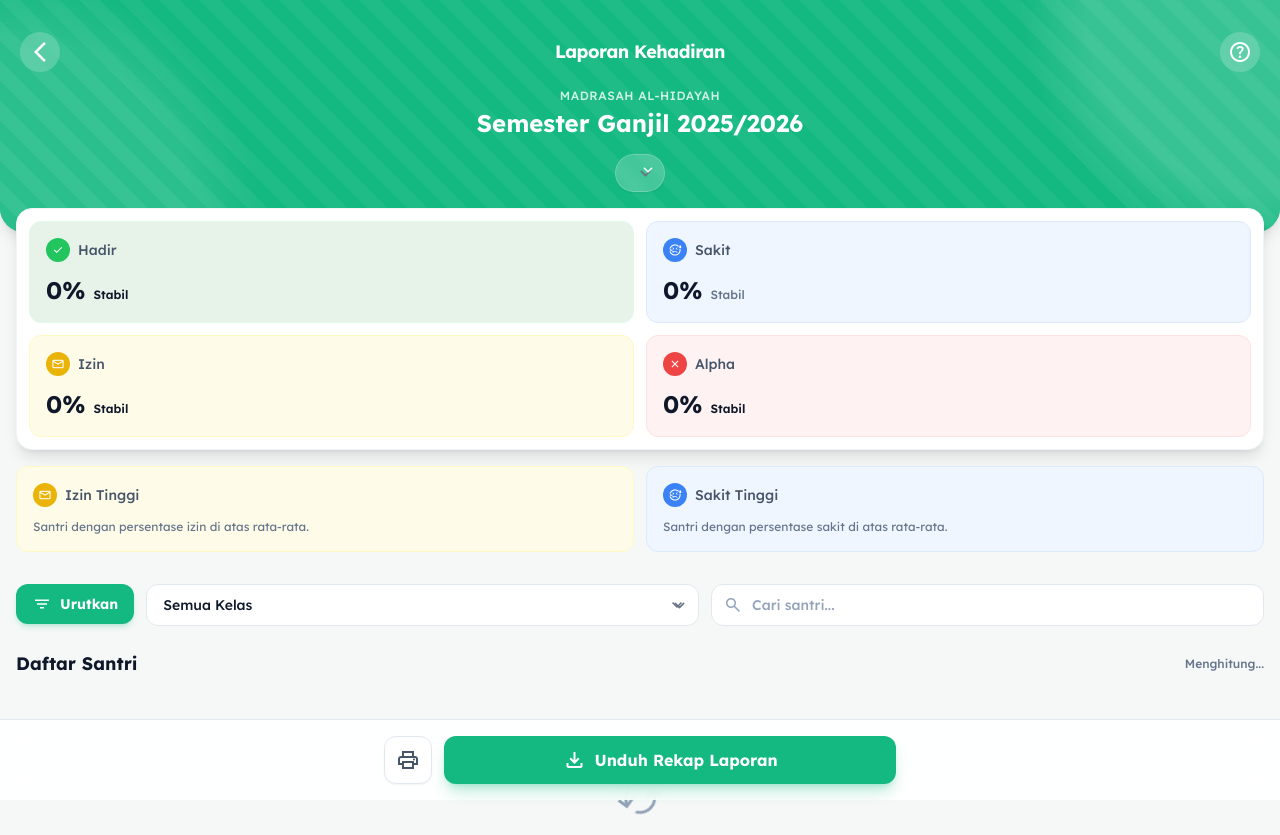
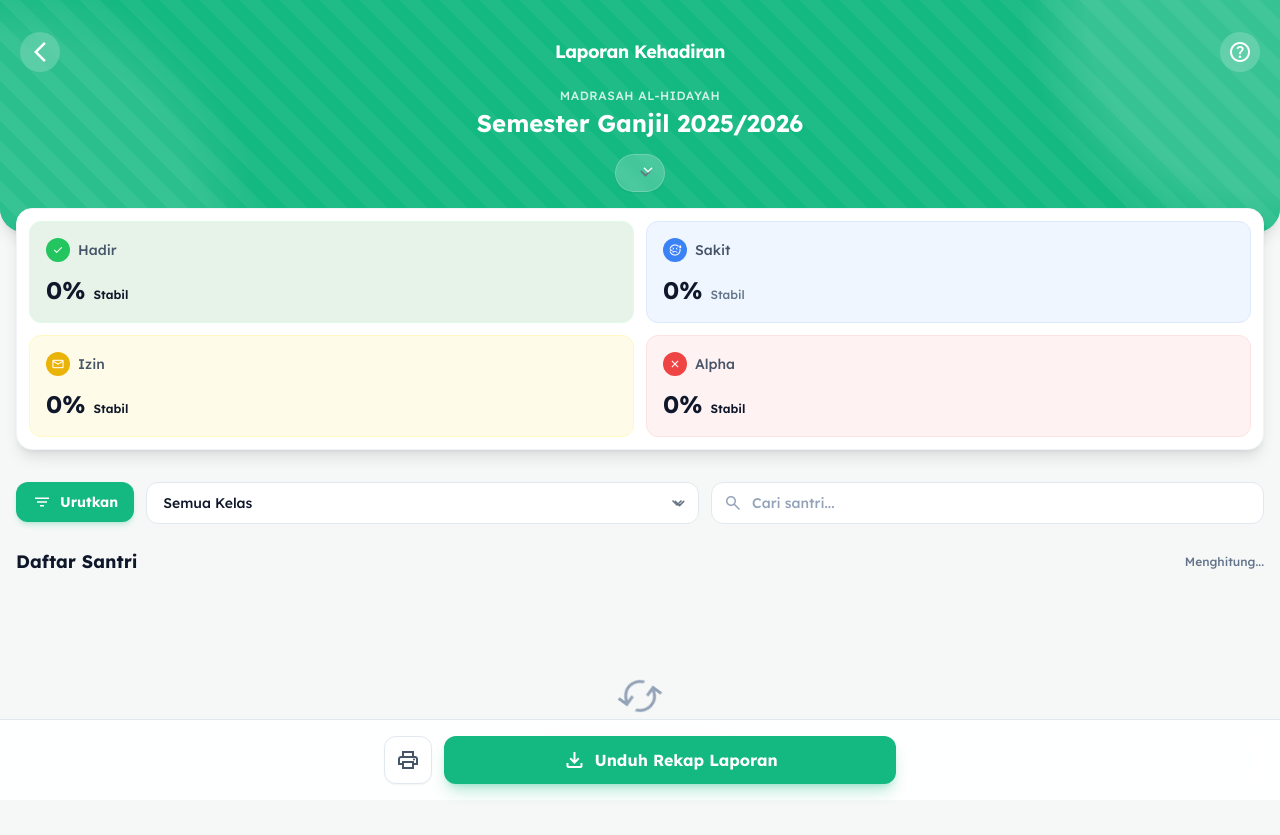
Before and after one commit to DametraOwO/sistem-kehadiran, a Flask app: page /laporan in a window 1280 px wide. Shown: the top 835 px of the page. After the commit the page ends 800 px from the top, so only its background shows below. Run offline with Flask 3, Linux system fonts and the light colour scheme; a user stored in the database is signed in; data comes from the database, SQL or seed files in the repository; data that the repository does not hold is empty; some libraries are stand-ins or nearby versions.

Commit message:
erase additional status
i think i don't need em

```diff
--- a/templates/laporan.html
+++ b/templates/laporan.html
@@ -189,27 +189,6 @@
                     </div>
                 </div>
             </div>
-            <!-- Additional Status Cards -->
-            <div class="mt-4 grid grid-cols-2 gap-3">
-                <div class="flex flex-col gap-1 rounded-xl bg-yellow-50 p-4 border border-yellow-100">
-                    <div class="flex items-center gap-2">
-                        <div class="flex h-6 w-6 items-center justify-center rounded-full bg-yellow-500 text-white">
-                            <span class="material-symbols-outlined text-[14px]">mail</span>
-                        </div>
-                        <p class="text-sm font-medium text-slate-600">Izin Tinggi</p>
-                    </div>
-                    <p class="mt-2 text-xs text-slate-500">Santri dengan persentase izin di atas rata-rata.</p>
-                </div>
-                <div class="flex flex-col gap-1 rounded-xl bg-blue-50 p-4 border border-blue-100">
-                    <div class="flex items-center gap-2">
-                        <div class="flex h-6 w-6 items-center justify-center rounded-full bg-blue-500 text-white">
-                            <span class="material-symbols-outlined text-[14px]">sick</span>
-                        </div>
-                        <p class="text-sm font-medium text-slate-600">Sakit Tinggi</p>
-                    </div>
-                    <p class="mt-2 text-xs text-slate-500">Santri dengan persentase sakit di atas rata-rata.</p>
-                </div>
-            </div>
         </div>
         <!-- Filters Section -->
         <div class="mt-8 px-4">
```
